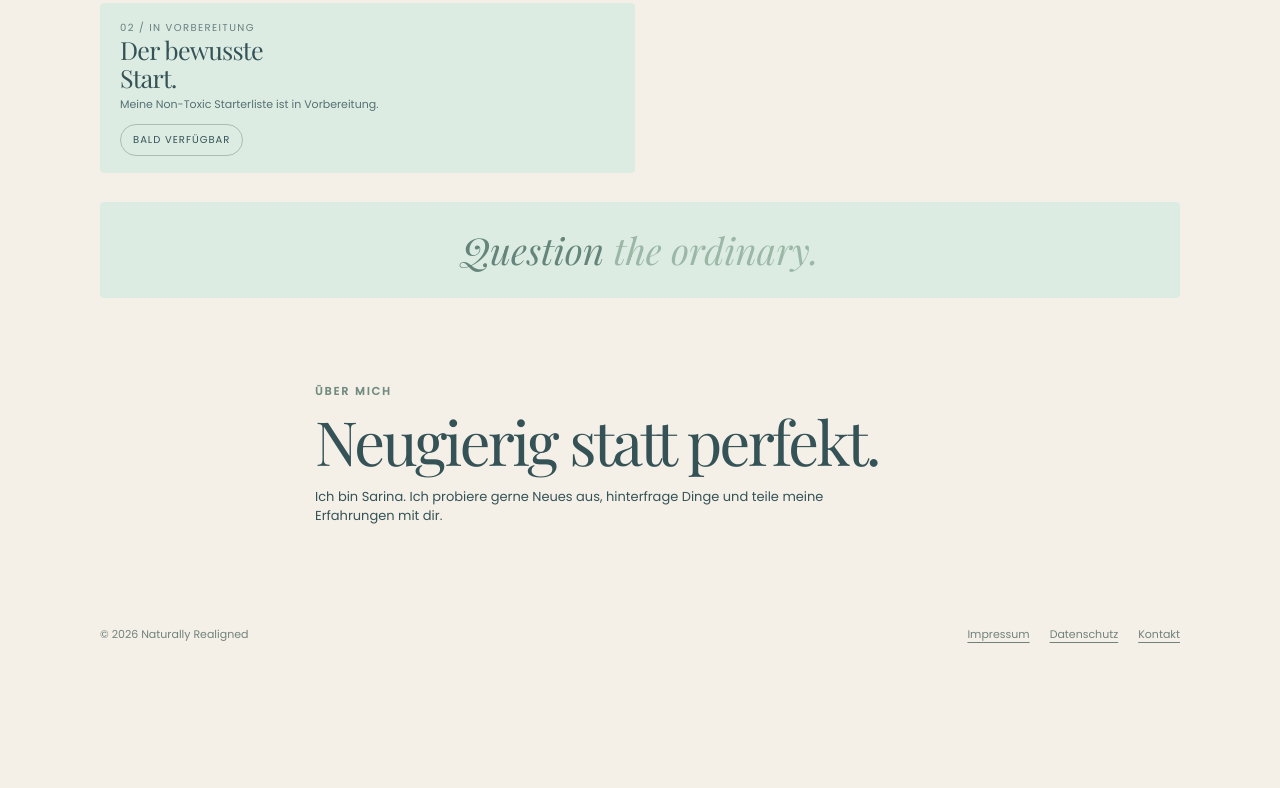
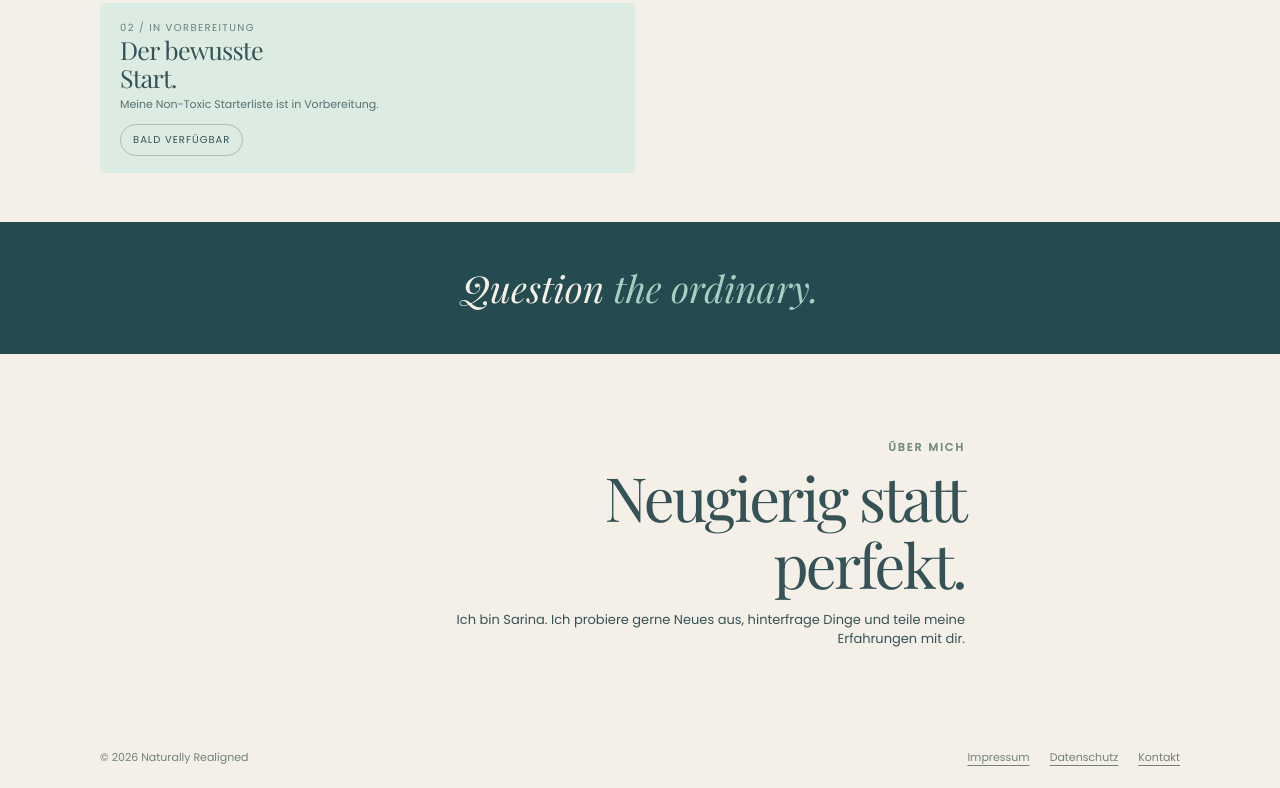
Before and after one commit to naturallyrealigned/Naturallyrealigned, a plain HTML site: page index.html in a window 1280 px wide. Shown: the part 835-1623 px from the top of the page. Before the commit the page ends 1543 px from the top, so only its background shows below. Drawn offline with Linux system fonts and the light colour scheme.

Commit message:
Full-width petrol quote and right-aligned about section

```diff
--- a/index.html
+++ b/index.html
@@ -176,8 +176,9 @@ h1{font-size:clamp(53px,11vw,68px);margin:12px 0}
 @media(max-width:720px){.photo-ring{width:190px!important;height:190px!important}}
 /* Brand and section refinements */
 .brand img{box-shadow:none!important;border:0!important;background:transparent!important}
-.quote{background:#dcece2;color:#65857b!important;padding:24px 18px;margin:28px auto 0!important;border-radius:4px;max-width:none}
-.quote span{color:#9bb8a7!important}
+.quote{background:#244b50;color:#f4f0e7!important;padding:42px 20px;margin:48px 0 0 calc(50% - 50vw)!important;width:100vw;max-width:none;border-radius:0;box-sizing:border-box}
+.quote span{color:#a8cfc1!important}
+@media(min-width:721px){.about-inner{display:flex;justify-content:flex-end}.about-inner>div{width:min(100%,520px);text-align:right}.about-inner p{margin-left:auto}}
 .about{background:#f4f0e7!important}
 /* Desktop Feinschliff */
 .brand{display:inline-flex;align-items:center;gap:13px}.brand img{width:58px;height:58px;border-radius:50%;object-fit:cover;flex-shrink:0}
```
